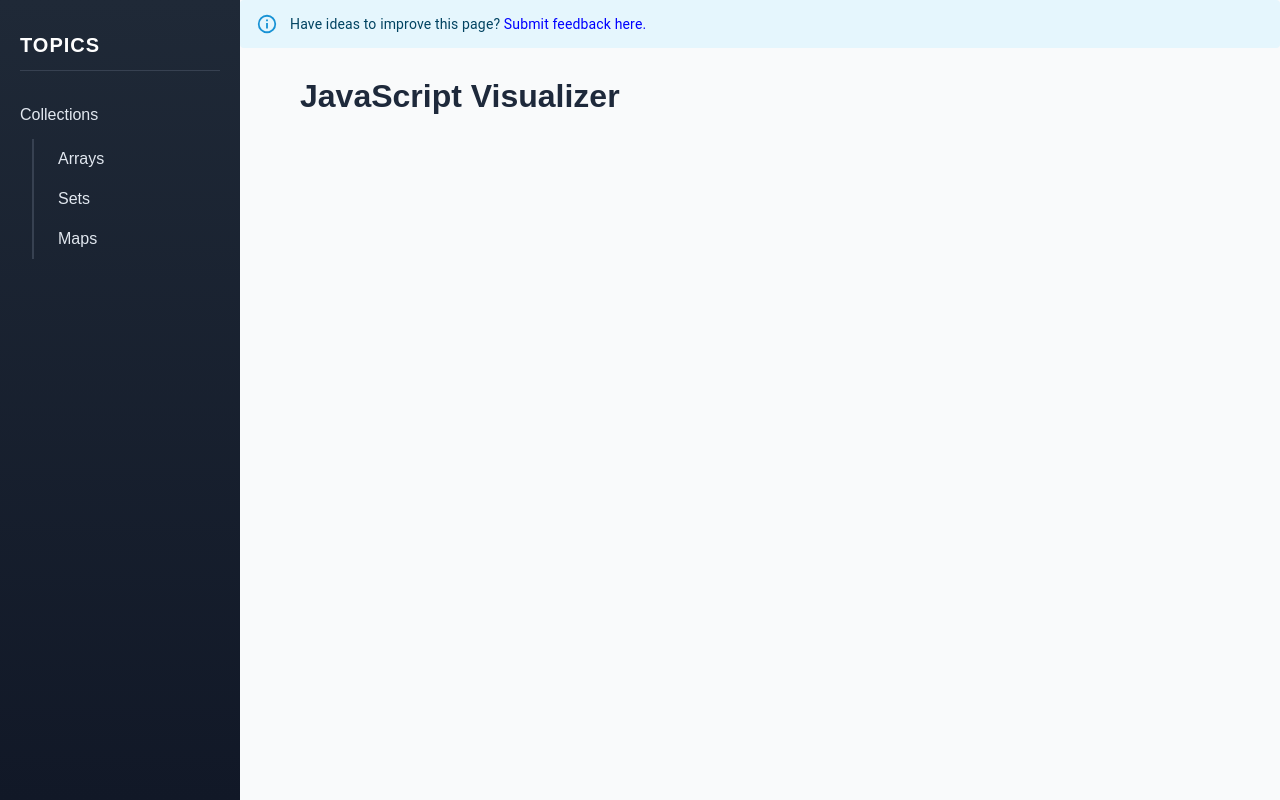
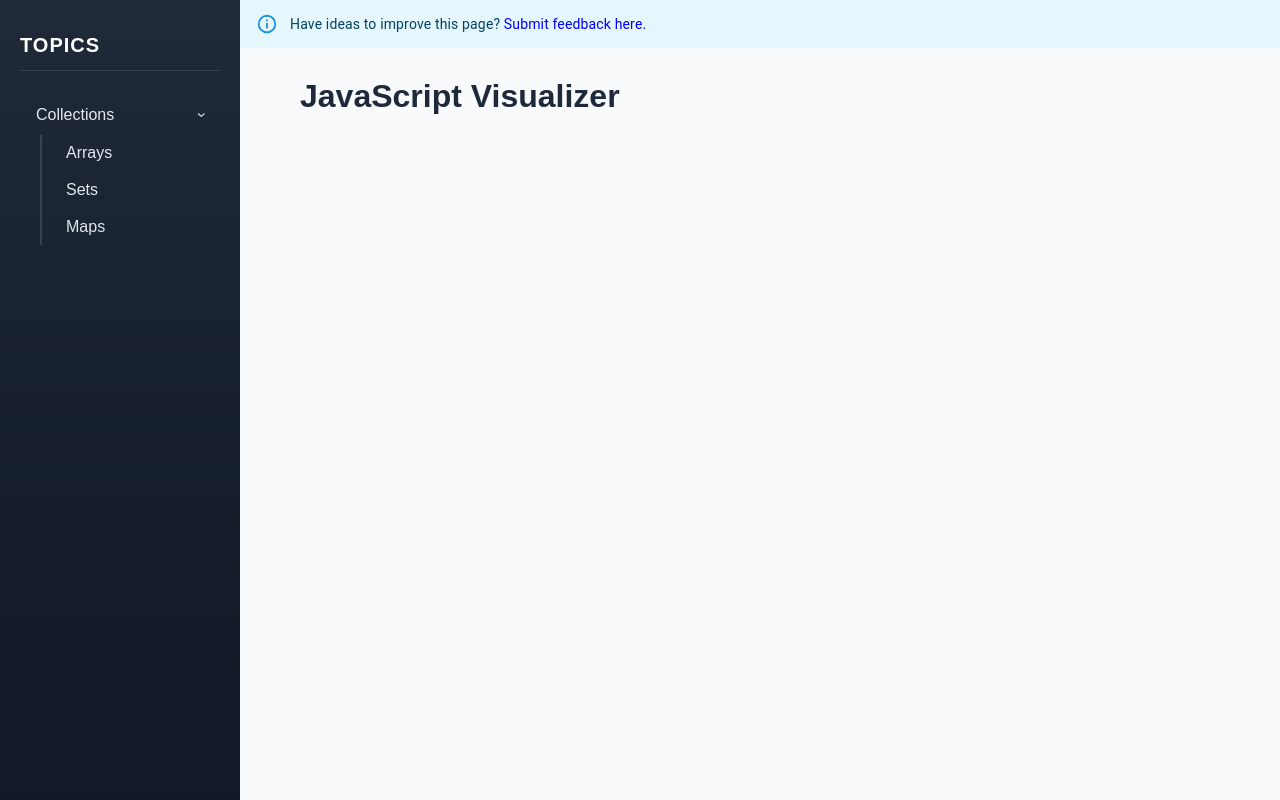
Before and after one commit to alexandergshaw/programming-concept-visualizer, a Next.js app in the folder client-app/: page /languages/javascript in a window 1280 px wide. Built offline with nearby package versions, Linux system fonts and the light colour scheme.

Commit message:
added in expanding sections

```diff
--- a/client-app/components/JavaScriptPage.tsx
+++ b/client-app/components/JavaScriptPage.tsx
@@ -76,7 +76,7 @@ export default function JavaScriptPage() {
 
   return (
     <main className="js-layout">
-      <Sidebar title="Topics" items={navItems} onSelect={handleSelect} />
+      <Sidebar title="Topics" items={navItems} defaultOpen={['collections']} onSelect={handleSelect} />
       <div className="js-page-body">
         <Alert severity="info" className="feedback-banner" sx={{ mb: 3 }}>
           Have ideas to improve this page?{' '}
--- a/client-app/components/Sidebar.tsx
+++ b/client-app/components/Sidebar.tsx
@@ -1,6 +1,6 @@
 'use client';
 
-import React from 'react';
+import React, { useState, useEffect } from 'react';
 import '../styles/javascript.css';
 
 interface SidebarItem {
@@ -13,36 +13,61 @@ interface SidebarProps {
   title: string;
   items: SidebarItem[];
   onSelect?: (value: string) => void;
+  defaultOpen?: string[];
 }
 
-export default function Sidebar({ title, items, onSelect }: SidebarProps) {
+export default function Sidebar({ title, items, onSelect, defaultOpen = [] }: SidebarProps) {
+  const [open, setOpen] = useState<Set<string>>(new Set());
+
+  // Initialize open state from defaultOpen prop
+  useEffect(() => {
+    setOpen(new Set(defaultOpen));
+  }, [defaultOpen]);
+
+  const toggle = (value: string) => {
+    setOpen(prev => {
+      const next = new Set(prev);
+      next.has(value) ? next.delete(value) : next.add(value);
+      return next;
+    });
+  };
+
   return (
     <aside className="js-sidebar">
       <h2 className="js-sidebar-title">{title}</h2>
       <ul className="js-nav-list">
-        {items.map((item, index) => (
-          <li key={index}>
-            <div
-              className="js-nav-item hoverable"
+        {items.map((item) => {
+          const isOpen = open.has(item.value);
+          return (
+            <li key={item.value} className="js-nav-group">
+              <button
+                className={`js-nav-item hoverable ${item.children ? 'js-nav-parent' : ''}`}
+                onClick={() => item.children && toggle(item.value)}
+                aria-expanded={isOpen}
               >
-              <span className="js-nav-text">{item.label}</span>
-            </div>
+                <span>{item.label}</span>
+                {item.children && (
+                  <span className={`chevron ${isOpen ? 'rotate' : ''}`}>›</span>
+                )}
+              </button>
 
               {item.children && (
-              <ul className="js-sublist">
-                {item.children.map((subItem, subIndex) => (
-                  <li
-                    key={subIndex}
+                <ul className={`js-sublist ${isOpen ? 'expanded' : 'collapsed'}`}>
+                  {item.children.map((sub) => (
+                    <li key={sub.value}>
+                      <button
                         className="js-nav-subitem hoverable"
-                    onClick={() => onSelect?.(subItem.value)}
+                        onClick={() => onSelect?.(sub.value)}
                       >
-                    <span className="js-nav-text">{subItem.label}</span>
+                        {sub.label}
+                      </button>
                     </li>
                   ))}
                 </ul>
               )}
             </li>
-        ))}
+          );
+        })}
       </ul>
     </aside>
   );
--- a/client-app/styles/javascript.css
+++ b/client-app/styles/javascript.css
@@ -102,13 +102,6 @@
   font-weight: 500;
 }
 
-.js-sublist {
-  margin-left: 12px;
-  padding-left: 12px;
-  border-left: 2px solid #374151;
-  margin-top: 4px;
-}
-
 .js-code-preview {
   margin-top: 40px;
   padding: 20px;
@@ -123,3 +116,57 @@
 .code-preview-header {
   margin-bottom: 10px;
 }
+
+.js-nav-group {
+  margin-bottom: 0.25rem;
+}
+
+.js-nav-item {
+  display: flex;
+  justify-content: space-between;
+  align-items: center;
+  width: 100%;
+  background: none;
+  border: none;
+  font: inherit;
+  text-align: left;
+  padding: 0.5rem 1rem;
+  cursor: pointer;
+}
+
+.js-nav-subitem {
+  padding: 0.4rem 1.5rem;
+  width: 100%;
+  text-align: left;
+  background: none;
+  border: none;
+  font: inherit;
+  cursor: pointer;
+}
+
+.js-sublist {
+  list-style: none;
+  margin: 0;
+  padding: 0;
+  overflow: hidden;
+  transition: max-height 0.25s ease;
+  margin-left: 20px;
+  border-left: 2px solid #374151;
+}
+
+.js-sublist.collapsed {
+  max-height: 0;
+}
+
+.js-sublist.expanded {
+  max-height: 500px; /* Arbitrary large value to allow expansion */
+}
+
+.chevron {
+  display: inline-block;
+  transition: transform 0.3s ease;
+}
+
+.chevron.rotate {
+  transform: rotate(90deg);
+}
```
Lines whose indentation alone changed are shown as unchanged.
